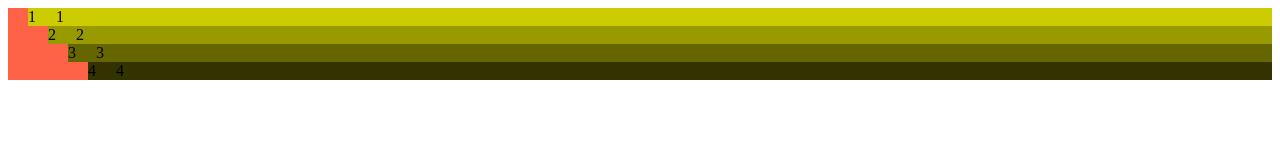
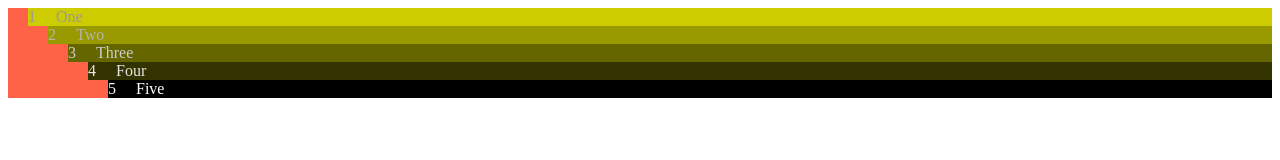
Before and after one commit to Dima-McArrow/Exercice2, a plain HTML site: page index.html in a window 1280 px wide. Drawn offline with Linux system fonts and the light colour scheme.

Commit message:
for loop exploring

```diff
--- a/index.html
+++ b/index.html
@@ -8,12 +8,14 @@
   </head>
   <body>
     <div class="for-loop">
-        <div>1</div>
-        <div>2</div>
-        <div>3</div>
-        <div>4</div>
+        <div>One</div>
+        <div>Two</div>
+        <div>Three</div>
+        <div>Four</div>
+        <div>Five</div>
     </div>
+    <div class="each-loop">
 
-
+    </div>
   </body>
 </html>
--- a/sass/components/_for-loop.sass
+++ b/sass/components/_for-loop.sass
@@ -1,10 +1,11 @@
 .for-loop
   background-color: tomato
 
-  @for $i from 1 through 4
+  @for $i from 1 through 5
     div:nth-child(#{$i})
       margin-left: #{$i * 20}px
       background-color: darken(yellow, $i * 10%)
+      color: lighten(grey, $i * 10%)
       &::before
         content: "#{$i}"
         margin-right: 20px
```
Also changed, not shown: assets/css/style.css, 1 other file.
